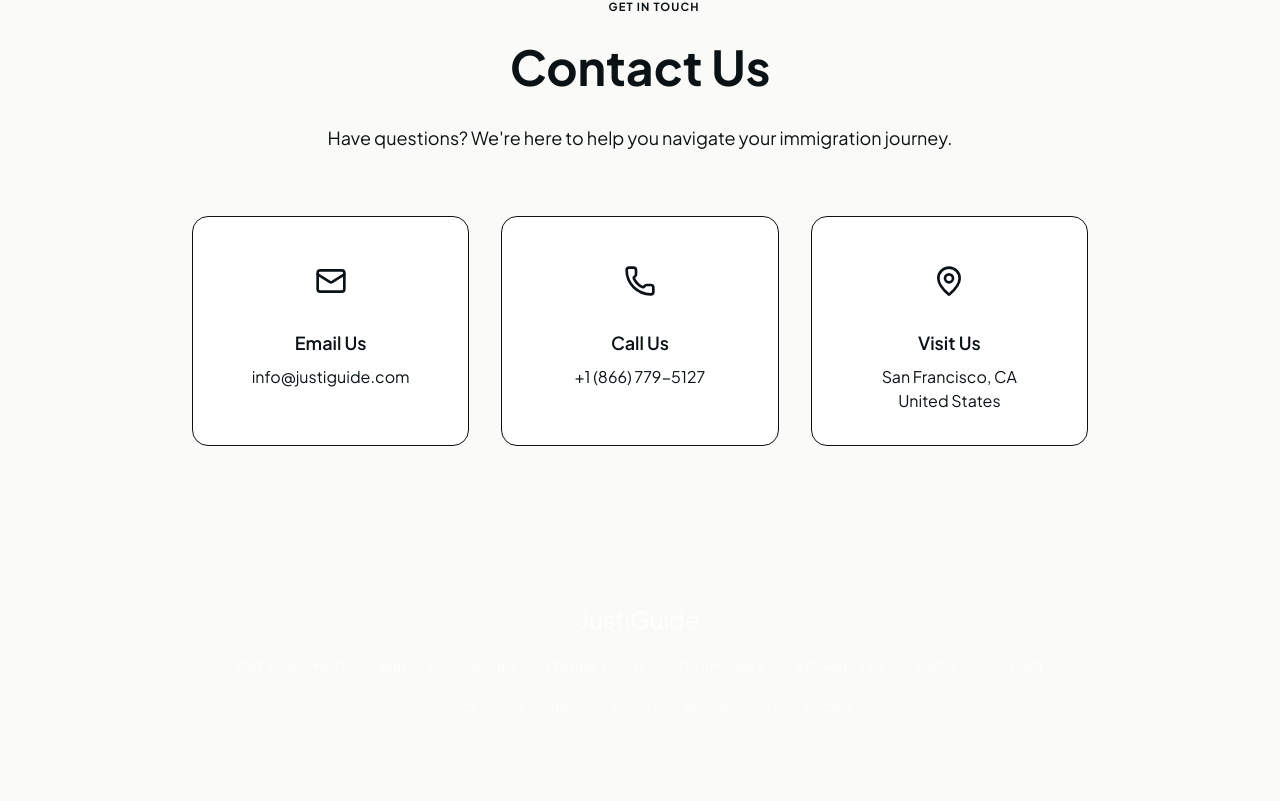
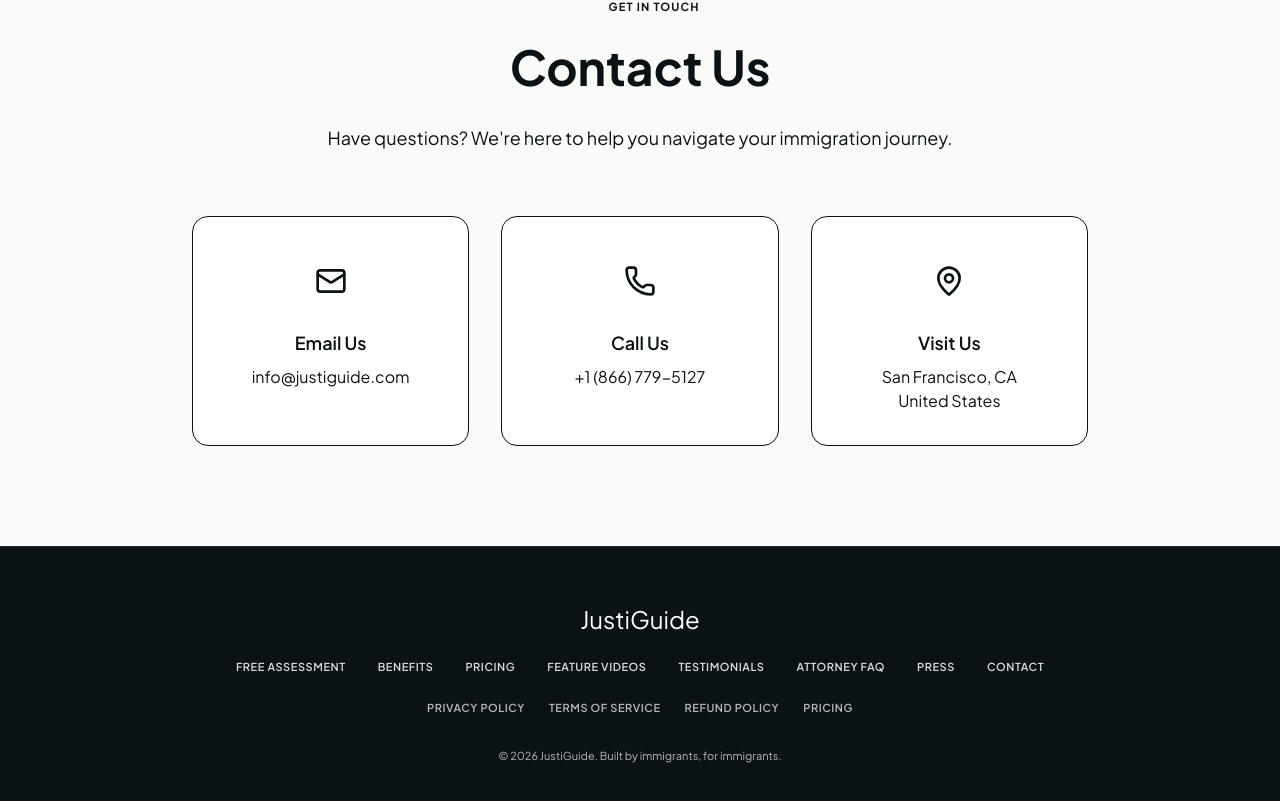
Before and after one commit to bisimusic/JustiGuideAI, a Next.js app: page / in a window 1280 px wide. Shown: the part 9293-10094 px from the top of the page. Built offline with nearby package versions, Linux system fonts and the light colour scheme.

Commit message:
Footer: force visible text with inline styles on dark bg
Co-authored-by: Cursor <cursoragent@cursor.com>

```diff
--- a/app/page.tsx
+++ b/app/page.tsx
@@ -865,31 +865,31 @@ export default function LandingPage() {
         </div>
       </section>
 
-      {/* Footer — HTML design: ink bg, centered, label + nav + legal + copyright */}
-      <footer className="bg-ink text-white border-t border-white/10">
-        <div className="max-w-7xl mx-auto px-6 py-12 md:py-14 text-center">
-          <div className="font-display text-xl md:text-2xl text-white mb-6">
+      {/* Footer — HTML design: ink bg + inline styles so text is visible */}
+      <footer className="border-t py-12 md:py-14" style={{ backgroundColor: '#0B1215', borderColor: 'rgba(255,255,255,0.1)' }}>
+        <div className="max-w-7xl mx-auto px-6 text-center">
+          <div className="font-display text-xl md:text-2xl mb-6" style={{ color: '#ffffff' }}>
             JustiGuide
           </div>
           <nav className="mb-6" aria-label="Footer navigation">
             <div className="flex flex-wrap justify-center gap-6 md:gap-8 text-[11px] font-semibold uppercase tracking-wider">
-              <a href="https://immigrant.justi.guide/assessment" target="_blank" rel="noopener noreferrer" className="text-white/75 hover:text-white transition-colors" data-testid="link-o1a-footer">Free Assessment</a>
-              <a href="#features" className="text-white/75 hover:text-white transition-colors">Benefits</a>
-              <a href="#pricing" className="text-white/75 hover:text-white transition-colors">Pricing</a>
-              <a href="/features" className="text-white/75 hover:text-white transition-colors" data-testid="link-features-footer">Feature Videos</a>
-              <a href="#testimonials" className="text-white/75 hover:text-white transition-colors">Testimonials</a>
-              <a href="/lawyer-faq" className="text-white/75 hover:text-white transition-colors" data-testid="link-lawyer-faq-footer">Attorney FAQ</a>
-              <a href="/press" className="text-white/75 hover:text-white transition-colors" data-testid="link-press-footer">Press</a>
-              <a href="#contact" className="text-white/75 hover:text-white transition-colors">Contact</a>
+              <a href="https://immigrant.justi.guide/assessment" target="_blank" rel="noopener noreferrer" className="transition-colors hover:opacity-100" style={{ color: 'rgba(255,255,255,0.85)' }} data-testid="link-o1a-footer">Free Assessment</a>
+              <a href="#features" className="transition-colors hover:opacity-100" style={{ color: 'rgba(255,255,255,0.85)' }}>Benefits</a>
+              <a href="#pricing" className="transition-colors hover:opacity-100" style={{ color: 'rgba(255,255,255,0.85)' }}>Pricing</a>
+              <a href="/features" className="transition-colors hover:opacity-100" style={{ color: 'rgba(255,255,255,0.85)' }} data-testid="link-features-footer">Feature Videos</a>
+              <a href="#testimonials" className="transition-colors hover:opacity-100" style={{ color: 'rgba(255,255,255,0.85)' }}>Testimonials</a>
+              <a href="/lawyer-faq" className="transition-colors hover:opacity-100" style={{ color: 'rgba(255,255,255,0.85)' }} data-testid="link-lawyer-faq-footer">Attorney FAQ</a>
+              <a href="/press" className="transition-colors hover:opacity-100" style={{ color: 'rgba(255,255,255,0.85)' }} data-testid="link-press-footer">Press</a>
+              <a href="#contact" className="transition-colors hover:opacity-100" style={{ color: 'rgba(255,255,255,0.85)' }}>Contact</a>
             </div>
           </nav>
-          <div className="flex flex-wrap justify-center gap-4 md:gap-6 text-[11px] font-semibold uppercase tracking-wider text-white/60 mb-8">
-            <a href="/privacy-policy" className="hover:text-white/80 transition-colors">Privacy Policy</a>
-            <a href="/terms-of-service" className="hover:text-white/80 transition-colors">Terms of Service</a>
-            <a href="/refund-policy" className="hover:text-white/80 transition-colors">Refund Policy</a>
-            <a href="/pricing" className="hover:text-white/80 transition-colors">Pricing</a>
+          <div className="flex flex-wrap justify-center gap-4 md:gap-6 text-[11px] font-semibold uppercase tracking-wider mb-8">
+            <a href="/privacy-policy" className="transition-colors hover:opacity-100" style={{ color: 'rgba(255,255,255,0.7)' }}>Privacy Policy</a>
+            <a href="/terms-of-service" className="transition-colors hover:opacity-100" style={{ color: 'rgba(255,255,255,0.7)' }}>Terms of Service</a>
+            <a href="/refund-policy" className="transition-colors hover:opacity-100" style={{ color: 'rgba(255,255,255,0.7)' }}>Refund Policy</a>
+            <a href="/pricing" className="transition-colors hover:opacity-100" style={{ color: 'rgba(255,255,255,0.7)' }}>Pricing</a>
           </div>
-          <p className="text-[11px] text-white/60">
+          <p className="text-[11px]" style={{ color: 'rgba(255,255,255,0.7)' }}>
             © 2026 JustiGuide. Built by immigrants, for immigrants.
           </p>
         </div>
```
